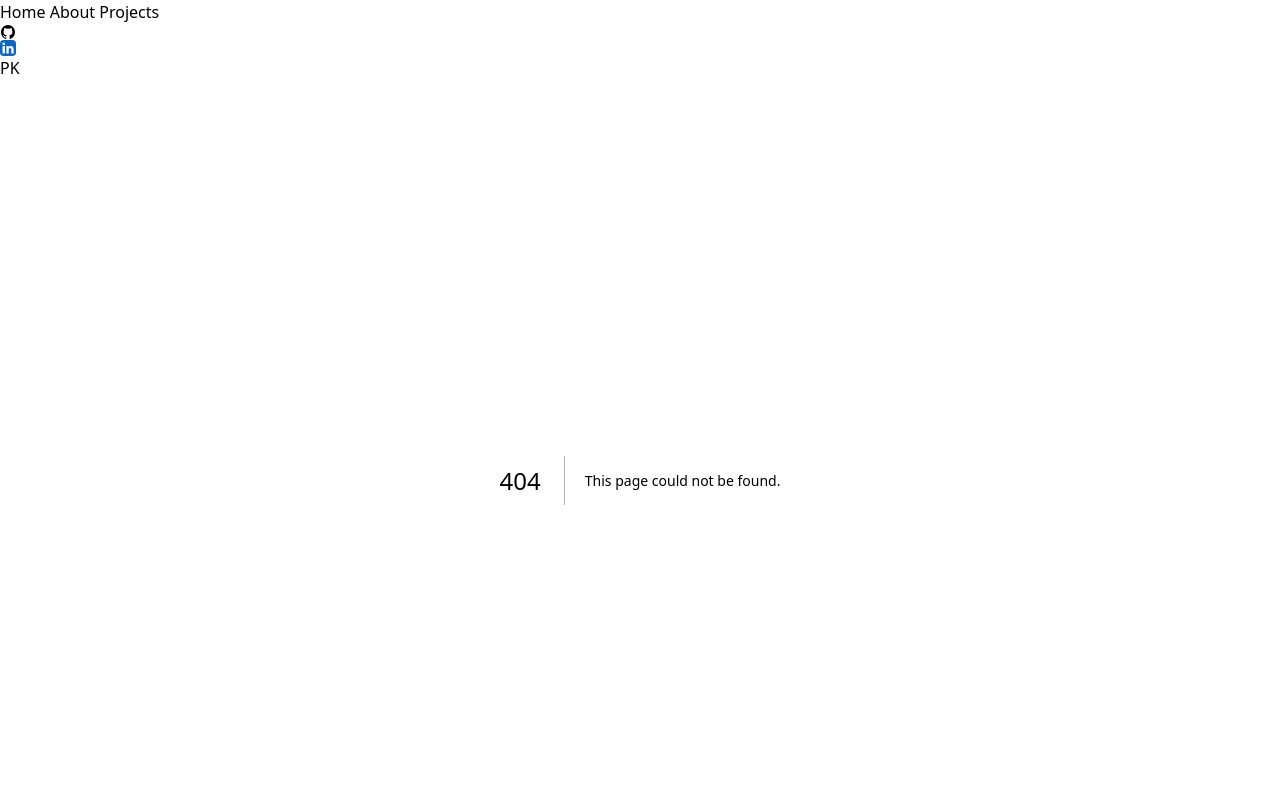
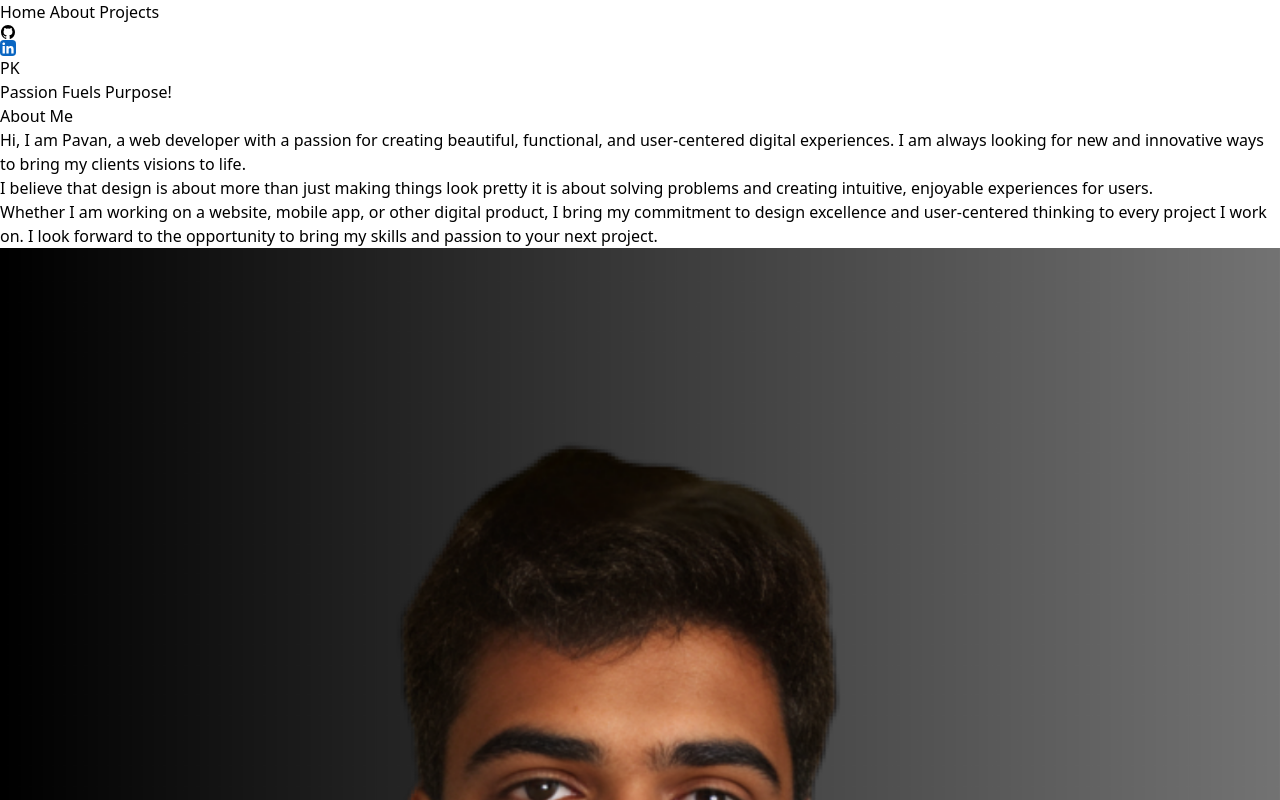
Before and after one commit to pavandeveloperr/Portfolio, a Next.js app: page /about in a window 1280 px wide. Before the commit this address had no page. Shown: the top 800 px of the page. Built offline with nearby package versions, Linux system fonts and the light colour scheme.

Commit message:
feat: aboutMe component

```diff
--- /dev/null
+++ b/src/pages/about.js
@@ -0,0 +1,58 @@
+import AnimatedText from "@/components/AnimatedText";
+import Layout from "@/components/Layout";
+import Head from "next/head";
+import React from "react";
+import profilePic from "../../public/images/profile/profile_pic.png";
+import Image from "next/image";
+
+const About = () => {
+  return (
+    <>
+      <Head>
+        <title>Pavan | About Page</title>
+        <meta name="description" content="any description" />
+      </Head>
+      <main className="flex w-full flex-col items-center justify-center">
+        <Layout className="pt-16">
+          <AnimatedText text="Passion Fuels Purpose!" className="mb-16" />
+          <div className="grid w-full grid-cols-8 gap-16">
+            <div className="col-span-5 flex flex-col items-start justify-start">
+              <h2 className="mb-4 text-lg font-bold uppercase text-dark/75">
+                About Me
+              </h2>
+              <p className="font-medium">
+                Hi, I am Pavan, a web developer with a passion for creating
+                beautiful, functional, and user-centered digital experiences. I
+                am always looking for new and innovative ways to bring my
+                clients visions to life.
+              </p>
+              <p className="my-4 font-medium">
+                I believe that design is about more than just making things look
+                pretty it is about solving problems and creating intuitive,
+                enjoyable experiences for users.
+              </p>
+              <p className="font-medium">
+                Whether I am working on a website, mobile app, or other digital
+                product, I bring my commitment to design excellence and
+                user-centered thinking to every project I work on. I look
+                forward to the opportunity to bring my skills and passion to
+                your next project.
+              </p>
+            </div>
+
+            <div className="col-span-3 relative h-max rounded-2xl border-2 border-solid border-dark bg-light p-6">
+              <div className="absolute top-0 -right-3 -z-10 w-[102%] h-[103%] rounded-[2rem] bg-dark" />
+              <Image
+                src={profilePic}
+                alt="Pavan"
+                className="w-full h-auto rounded-2xl"
+              />
+            </div>
+          </div>
+        </Layout>
+      </main>
+    </>
+  );
+};
+
+export default About;
```
Also changed, not shown: public/images/profile/profile_pic.png (added).
